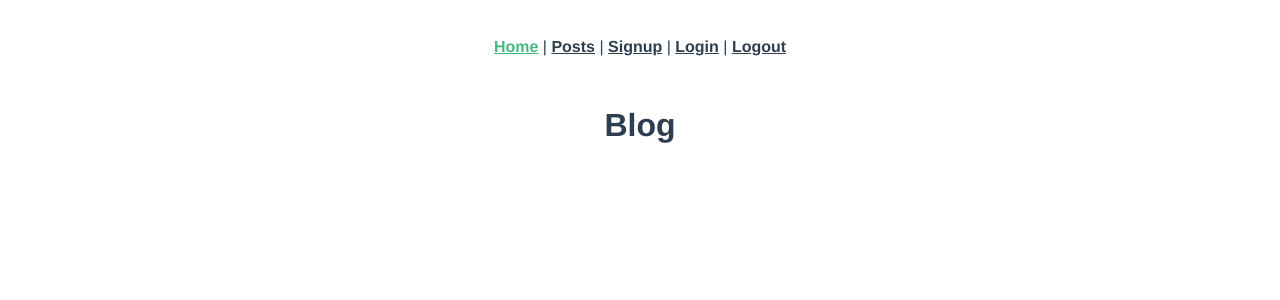
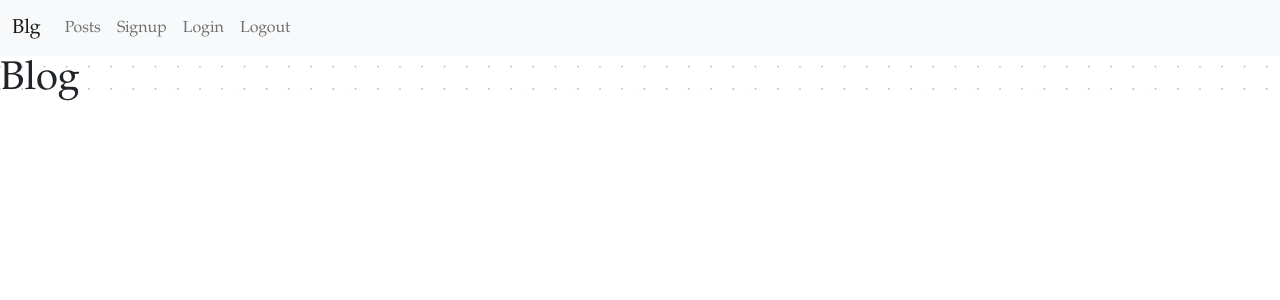
Before and after one commit to kaymccreedy/blog-frontend, a Vue app: page / in a window 1280 px wide. Shown: the top 300 px of the page. Built offline with nearby package versions, Linux system fonts and the light colour scheme.

Commit message:
adds bootstrap, restructures some pages to include bootstrap

```diff
--- a/package.json
+++ b/package.json
@@ -8,6 +8,7 @@
     "lint": "vue-cli-service lint"
   },
   "dependencies": {
+    "bootstrap": "^5.2.0",
     "core-js": "^3.8.3",
     "vue": "^3.2.13",
     "vue-router": "^4.0.3"
--- a/src/App.vue
+++ b/src/App.vue
@@ -1,43 +1,42 @@
 <template>
-  <nav>
-    <router-link to="/">Home</router-link>
-    |
-    <router-link to="/posts">Posts</router-link>
-    |
-    <router-link to="/signup">Signup</router-link>
-    |
-    <router-link to="/login">Login</router-link>
-    |
-    <router-link to="/logout">Logout</router-link>
+  <nav class="navbar navbar-expand-lg navbar-light bg-light">
+    <div class="container-fluid">
+      <a class="navbar-brand" href="#">Blg</a>
+      <button
+        class="navbar-toggler"
+        type="button"
+        data-bs-toggle="collapse"
+        data-bs-target="#navbarNav"
+        aria-controls="navbarNav"
+        aria-expanded="false"
+        aria-label="Toggle navigation"
+      >
+        <span class="navbar-toggler-icon"></span>
+      </button>
+      <div class="collapse navbar-collapse" id="navbarNav">
+        <ul class="navbar-nav">
+          <li class="nav-item">
+            <a class="nav-link" href="/posts">Posts</a>
+          </li>
+          <li class="nav-item">
+            <a class="nav-link" href="/signup">Signup</a>
+          </li>
+          <li class="nav-item">
+            <a class="nav-link" href="/login">Login</a>
+          </li>
+          <li class="nav-item">
+            <a class="nav-link" href="/logout">Logout</a>
+          </li>
+        </ul>
+      </div>
+    </div>
   </nav>
   <router-view />
 </template>
 
 <style>
 #app {
-  font-family: Avenir, Helvetica, Arial, sans-serif;
-  -webkit-font-smoothing: antialiased;
-  -moz-osx-font-smoothing: grayscale;
-  text-align: center;
-  color: #2c3e50;
-}
-
-nav {
-  padding: 30px;
-}
-
-nav a {
-  font-weight: bold;
-  color: #2c3e50;
-}
-
-nav a.router-link-exact-active {
-  color: #42b983;
-}
-
-.link {
-  color: -webkit-link;
-  cursor: pointer;
-  text-decoration: underline;
+  font-family: "Big Caslon", "Book Antiqua", "Palatino Linotype", Georgia, serif;
+  background-image: url("./assets/dot-grid.png");
 }
 </style>
--- a/src/main.js
+++ b/src/main.js
@@ -2,6 +2,8 @@ import { createApp } from "vue";
 import App from "./App.vue";
 import router from "./router";
 import axios from "axios";
+import "bootstrap";
+import "bootstrap/dist/css/bootstrap.min.css";
 
 axios.defaults.baseURL = process.env.NODE_ENV === "development" ? "http://localhost:3000" : "/";
 
```
Also changed, not shown: src/assets/dot-grid.png (added), 1 other file (tests, documents, lock files or other folders).
